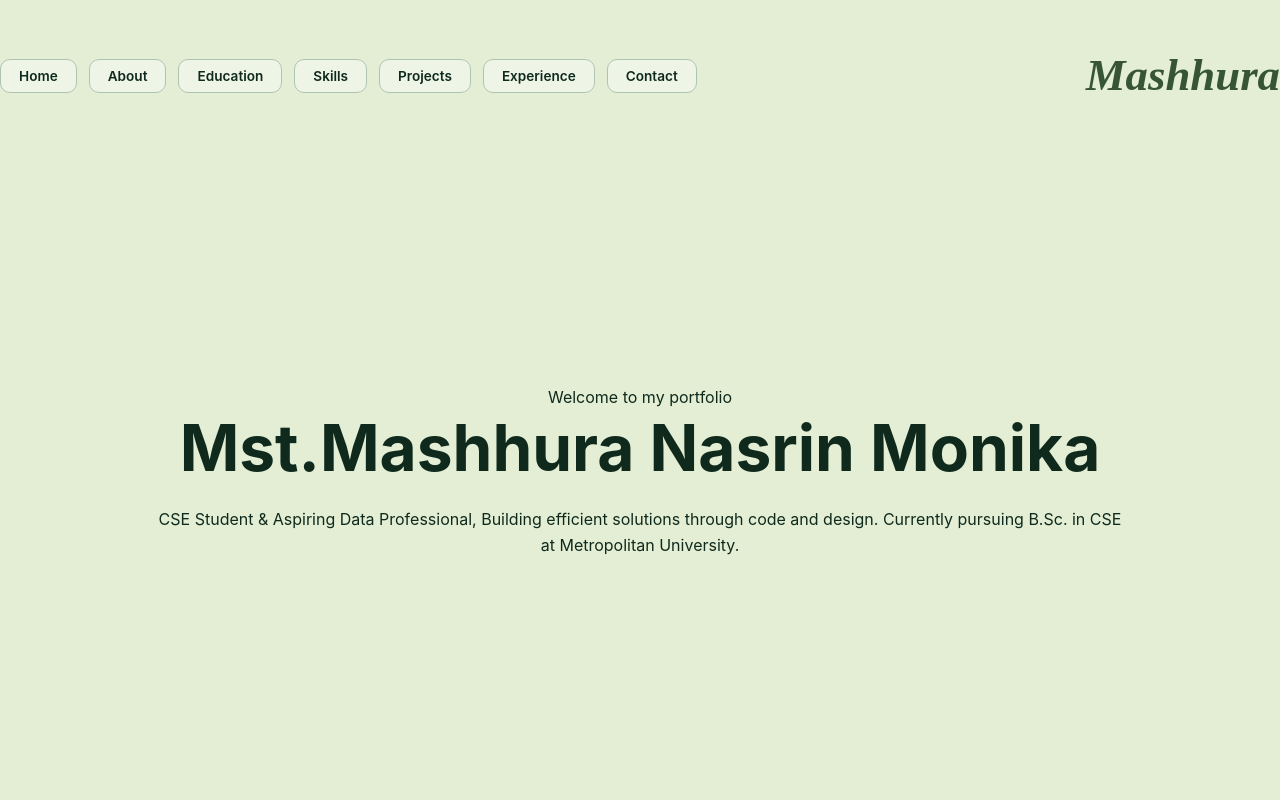
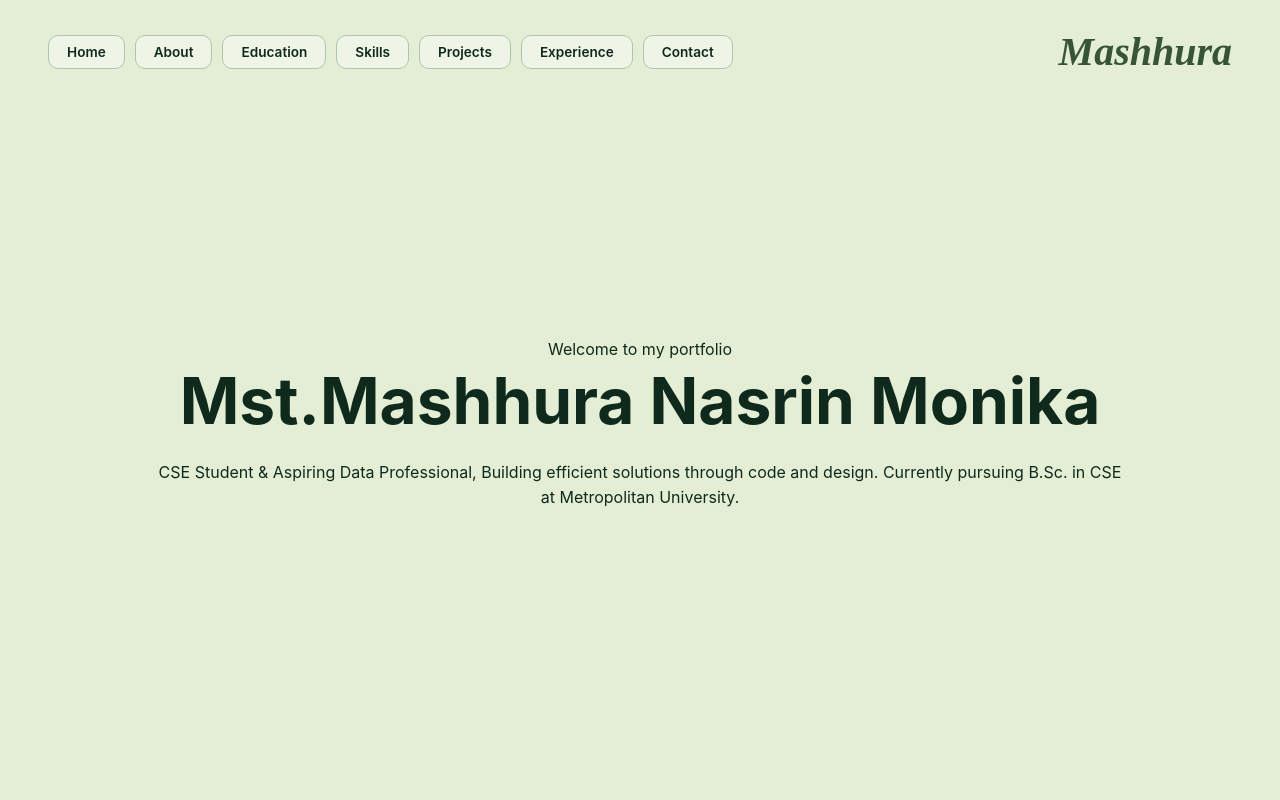
Before and after one commit to mashhura234/my_portfolio, a React (Vite) app: page / in a window 1280 px wide. Shown: the top 800 px of the page. Built offline with nearby package versions, Linux system fonts and the light colour scheme; the HTML template or start-up script is replaced by a standard one; a web font is replaced by a local one.

Commit message:
decrease the distance between buttons & logo

```diff
--- a/src/components/Navbar.jsx
+++ b/src/components/Navbar.jsx
@@ -1,9 +1,22 @@
 import React from 'react';
 
 const Navbar = () => (
-  <nav className="navbar">
-    <div className="nav-container-alt">
-      <ul className="nav-links">
+  <nav className="navbar" style={{ padding: '20px 0.5in' }}>
+    {/* Reduced horizontal padding from 1in to 0.5in to bring elements closer to edges,
+        effectively narrowing the gap between the logo and links */}
+    <div className="nav-container-alt" style={{
+      display: 'flex',
+      justifyContent: 'space-between',
+      alignItems: 'center',
+      gap: '0.5in' // Specifically sets a 0.5-inch maximum gap between the link block and logo
+    }}>
+      <ul className="nav-links" style={{
+        display: 'flex',
+        gap: '10px', // Tightened gap between buttons
+        listStyle: 'none',
+        padding: 0,
+        margin: 0
+      }}>
         <li><a href="#home">Home</a></li>
         <li><a href="#about">About</a></li>
         <li><a href="#education">Education</a></li>
@@ -11,10 +24,16 @@ const Navbar = () => (
         <li><a href="#projects">Projects</a></li>
         <li><a href="#experience">Experience</a></li>
         <li><a href="#contact">Contact</a></li>
+      </ul>
 
-      </ul>
-      {/* Logo moved to the right side */}
-      <div className="logo-right">Mashhura</div>
+      {/* Logo on the right as per your request */}
+      <div className="logo-right" style={{
+        whiteSpace: 'nowrap',
+        fontFamily: 'Moralana, cursive',
+        fontSize: '2.5rem'
+      }}>
+        Mashhura
+      </div>
     </div>
   </nav>
 );
```
